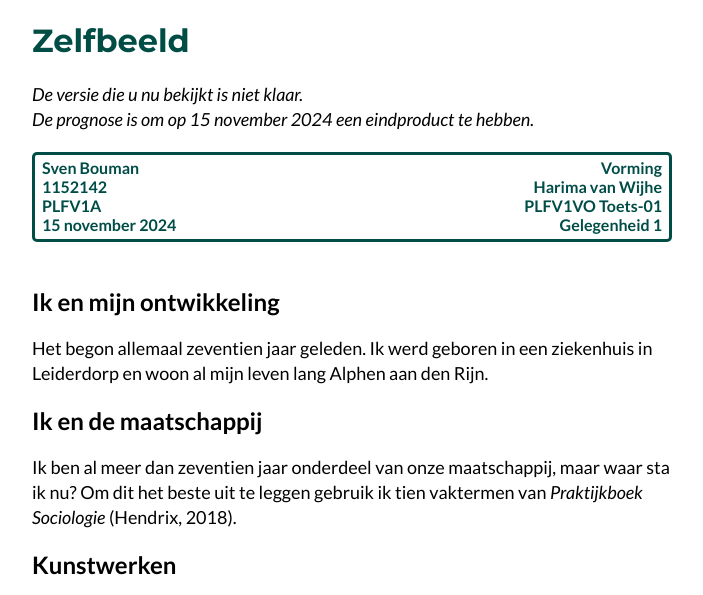
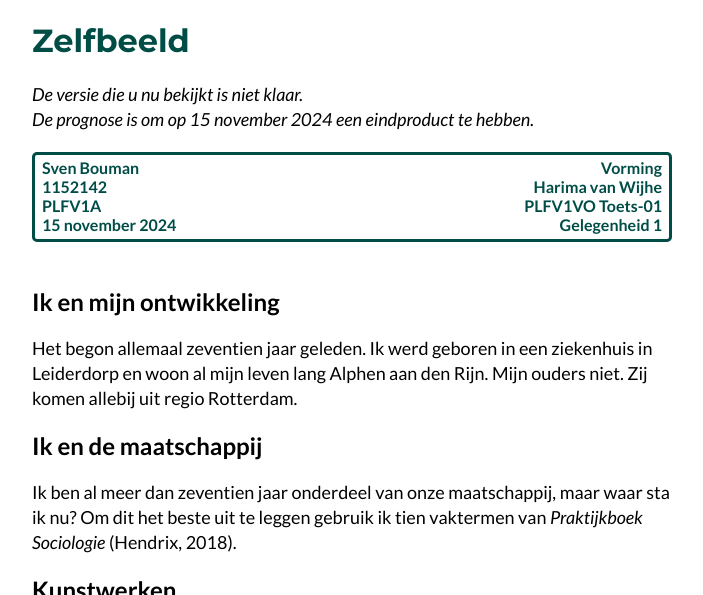
Before and after one commit to kevin-51/bronnen, a Jekyll site: the page built from hsleiden/lu-opdrachten/plfv1/vorming/toets-1.md, in a window 1280 px wide, cut to the strip 0-595 px from the top of the page. Shown: the whole strip, without its empty margins (288-991 px from the left). Built offline with Jekyll 4.4.1, drawn with Linux system fonts in a browser that asks for light colours.

Commit message:
Update toets-1.md

```diff
--- a/hsleiden/lu-opdrachten/plfv1/vorming/toets-1.md
+++ b/hsleiden/lu-opdrachten/plfv1/vorming/toets-1.md
@@ -30,17 +30,17 @@
 -->
 
 ## Ik en mijn ontwikkeling
-Het begon allemaal zeventien jaar geleden. Ik werd geboren in een ziekenhuis in Leiderdorp en woon al mijn leven lang Alphen aan den Rijn.
+Het begon allemaal zeventien jaar geleden. Ik werd geboren in een ziekenhuis in Leiderdorp en woon al mijn leven lang Alphen aan den Rijn. Mijn ouders niet. Zij komen allebij uit regio Rotterdam.
 
 ## Ik en de maatschappij
 Ik ben al meer dan zeventien jaar onderdeel van onze maatschappij, maar waar sta ik nu? Om dit het beste uit te leggen gebruik ik tien vaktermen van *Praktijkboek Sociologie* (Hendrix, 2018).
 
 ## Kunstwerken
 <div class="row"><div class="column">
-<iframe style="border-radius:12px" src="https://open.spotify.com/embed/track/4sg4TwUriP3gRVNx0XMgXm?utm_source=generator" width="50%" height="152" frameBorder="0" allowfullscreen="" allow="autoplay; clipboard-write; encrypted-media; fullscreen; picture-in-picture" loading="lazy"></iframe>
+<iframe style="border-radius:12px" src="https://open.spotify.com/embed/track/4sg4TwUriP3gRVNx0XMgXm?utm_source=generator" width="100%" height="152" frameBorder="0" allowfullscreen="" allow="autoplay; clipboard-write; encrypted-media; fullscreen; picture-in-picture" loading="lazy"></iframe>
 
 </div><div class="column">
-<iframe style="border-radius:12px" src="https://open.spotify.com/embed/track/0CbhKPvyiEYG7Cy2g50BP1?utm_source=generator" width="50%" height="152" frameBorder="0" allowfullscreen="" allow="autoplay; clipboard-write; encrypted-media; fullscreen; picture-in-picture" loading="lazy"></iframe>
+<iframe style="border-radius:12px" src="https://open.spotify.com/embed/track/0CbhKPvyiEYG7Cy2g50BP1?utm_source=generator" width="100%" height="152" frameBorder="0" allowfullscreen="" allow="autoplay; clipboard-write; encrypted-media; fullscreen; picture-in-picture" loading="lazy"></iframe>
 
 </div></div>
 
```
